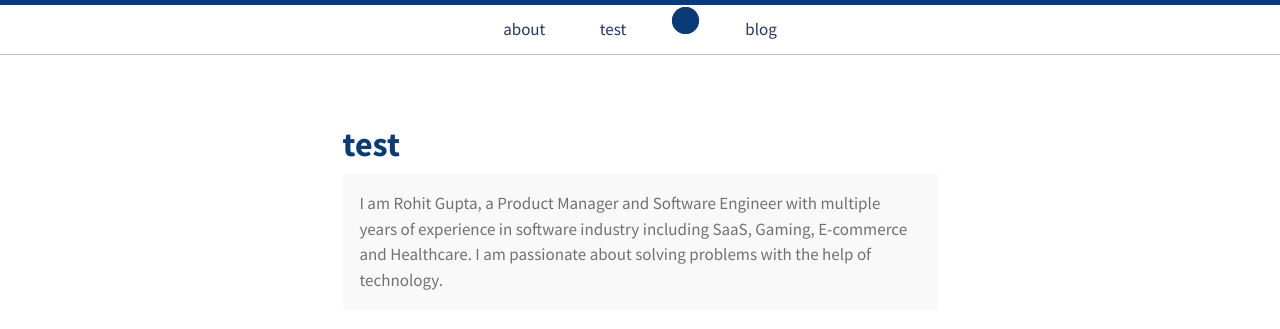
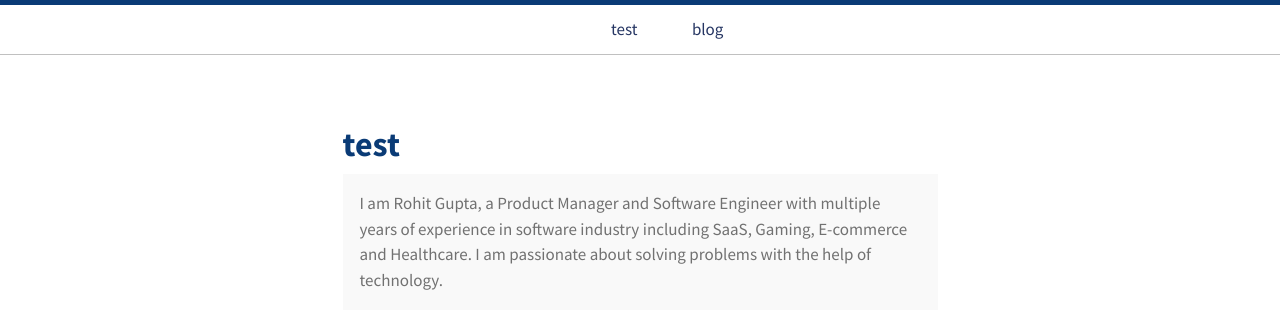
Before and after one commit to rohitgupta61/myblog, a Jekyll site: the page built from test.md, in a window 1280 px wide. Shown: the top 329 px of the page. Built offline with Jekyll 4.4.1, drawn with Linux system fonts in a browser that asks for light colours.

Commit message:
Update default.html

```diff
--- a/_layouts/default.html
+++ b/_layouts/default.html
@@ -7,9 +7,8 @@
   <body>
     <nav class="nav-main">
       <ul>
-        <li class="hvr-underline-reveal"><a href="{{ site.baseurl }}/about/">about</a></li>
+        <li class="hvr-underline-reveal"><a href="{{ site.baseurl }}/"></a></li>
         <li class="hvr-underline-reveal"><a href="{{ site.baseurl }}/test/">test</a></li>
-        <li class="logo"><a class="hvr-ripple-out" href="{{ site.baseurl }}/"></a></li>
         <li class="hvr-underline-reveal"><a href="{{ site.baseurl }}/blog/">blog</a></li>
       </ul>
     </nav>
```
